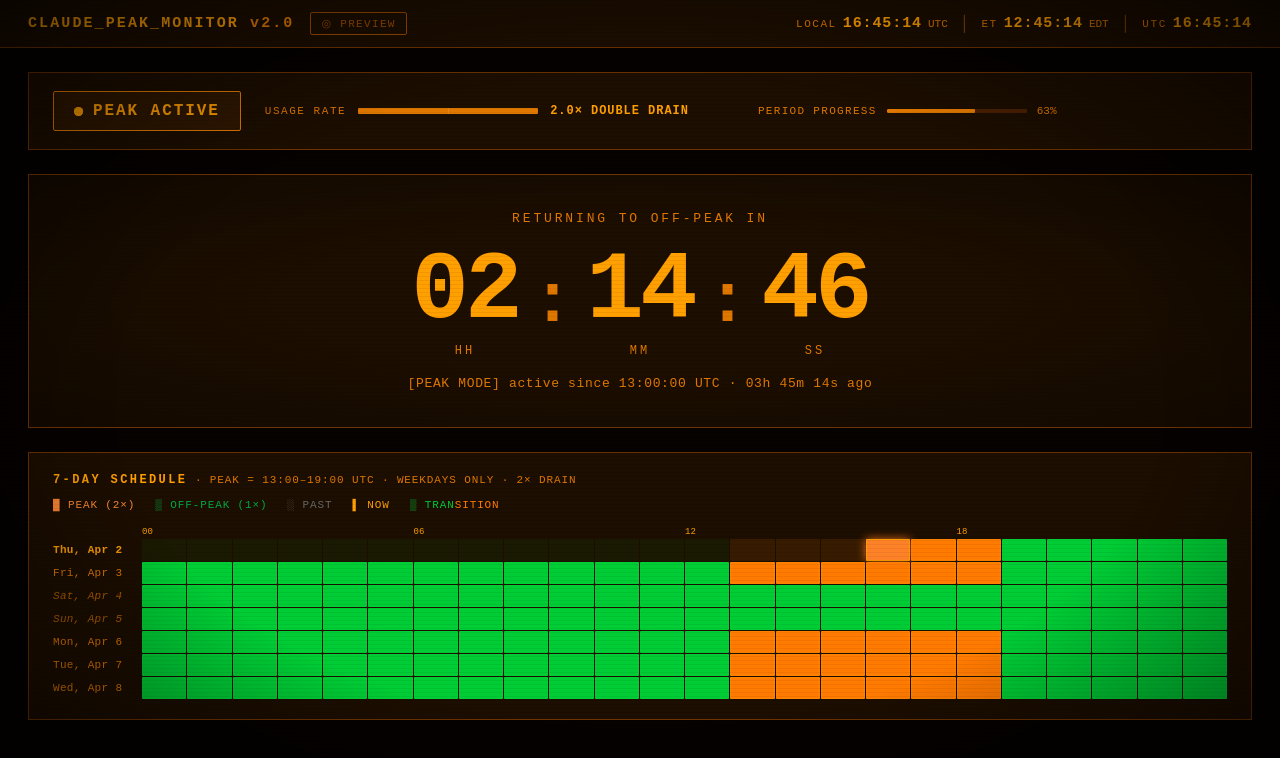
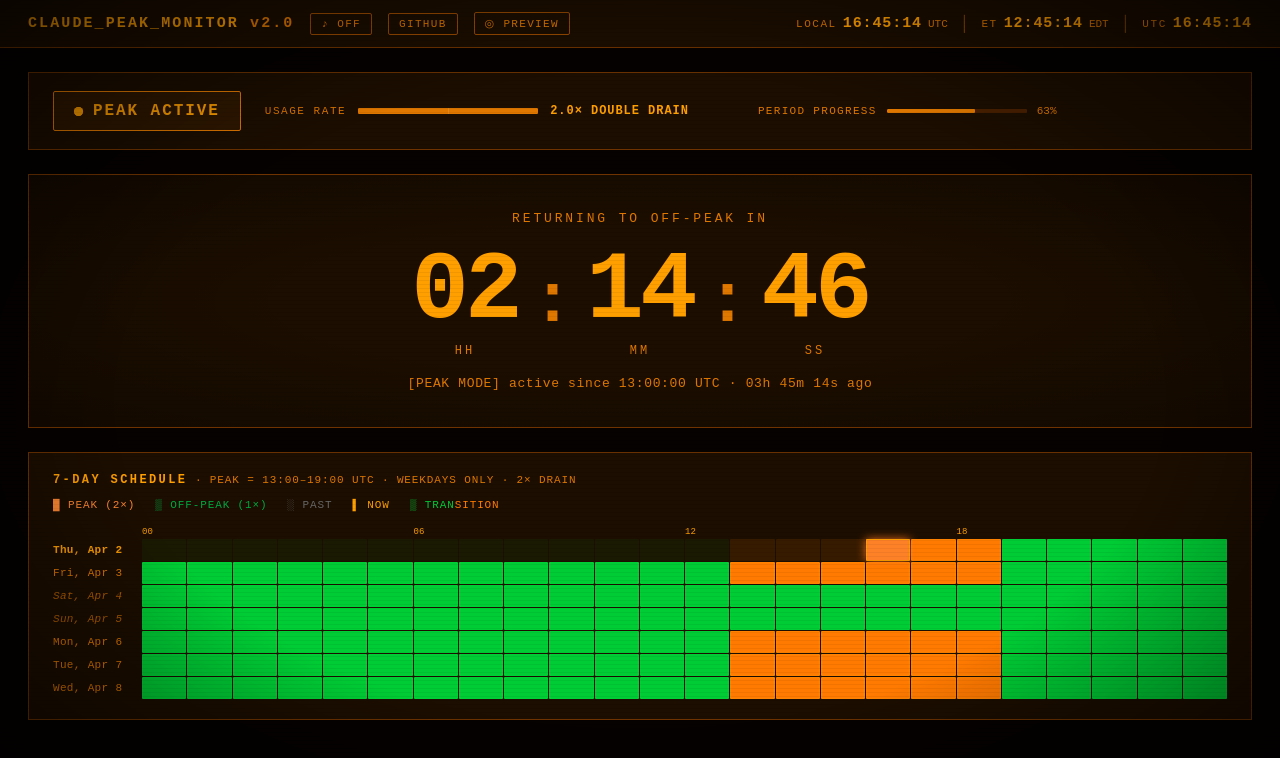
Before and after one commit to goforgold/claude-clock, a React (Vite) app: page / in a window 1280 px wide. Shown: the top 758 px of the page. Built offline with nearby package versions, Linux system fonts and the light colour scheme.

Commit message:
feat: audio alerts on peak transitions, GitHub link in header

```diff
--- a/src/App.css
+++ b/src/App.css
@@ -162,31 +162,31 @@ html, body {
   gap: 16px;
 }
 
-.preview-btn {
+.hdr-btn {
   font-family: var(--font);
   font-size: 11px;
   letter-spacing: 0.12em;
   padding: 4px 10px;
   border: 1px solid var(--accent-dim);
   background: transparent;
-  color: var(--accent-dim);
+  color: var(--accent-mid);
   cursor: pointer;
   border-radius: 2px;
-  transition: all 0.2s ease;
+  transition: color 0.2s ease, border-color 0.2s ease;
   white-space: nowrap;
+  text-decoration: none;
+  display: inline-flex;
+  align-items: center;
 }
 
-.preview-btn:hover {
+.hdr-btn:hover {
   border-color: var(--accent-mid);
-  color: var(--accent-mid);
+  color: var(--accent);
 }
 
-.preview-btn.preview-active {
+.hdr-btn-active {
   border-color: var(--accent);
   color: var(--accent);
-  text-shadow: var(--glow);
-  box-shadow: 0 0 8px rgba(255,255,255,0.1);
-  animation: pulse 1.8s ease-in-out infinite;
 }
 
 .hdr-title {
--- a/src/App.tsx
+++ b/src/App.tsx
@@ -1,4 +1,4 @@
-import { useState, useEffect, useMemo } from 'react'
+import { useState, useEffect, useMemo, useRef } from 'react'
 import './App.css'
 
 // ─── Constants ────────────────────────────────────────────────────────────────
@@ -253,12 +253,43 @@ function HeatmapGrid({ days }: { days: DayRow[] }) {
   )
 }
 
+// ─── Audio ────────────────────────────────────────────────────────────────────
+
+function playNote(ctx: AudioContext, freq: number, start: number, dur: number) {
+  const osc  = ctx.createOscillator()
+  const gain = ctx.createGain()
+  osc.connect(gain)
+  gain.connect(ctx.destination)
+  osc.type = 'sine'
+  osc.frequency.value = freq
+  gain.gain.setValueAtTime(0, start)
+  gain.gain.linearRampToValueAtTime(0.18, start + 0.015)
+  gain.gain.exponentialRampToValueAtTime(0.001, start + dur)
+  osc.start(start)
+  osc.stop(start + dur)
+}
+
+function playPeakStart(ctx: AudioContext) {
+  const t = ctx.currentTime
+  playNote(ctx, 523, t,        0.28)  // C5
+  playNote(ctx, 784, t + 0.18, 0.38)  // G5  — ascending "alert"
+}
+
+function playPeakEnd(ctx: AudioContext) {
+  const t = ctx.currentTime
+  playNote(ctx, 659, t,        0.28)  // E5
+  playNote(ctx, 392, t + 0.18, 0.42)  // G4  — descending "relief"
+}
+
 // ─── Main App ─────────────────────────────────────────────────────────────────
 
 export default function App() {
   const [booted, setBooted] = useState(false)
   const [now, setNow] = useState(() => new Date())
   const [previewFlip, setPreviewFlip] = useState(false)
+  const [audioEnabled, setAudioEnabled] = useState(false)
+  const audioCtxRef  = useRef<AudioContext | null>(null)
+  const prevPeakRef  = useRef<boolean | null>(null)
 
   // Clock tick — every second
   useEffect(() => {
@@ -267,8 +298,28 @@ export default function App() {
     return () => clearInterval(id)
   }, [booted])
 
-  const peakNow    = isPeak(now)
+  const peakNow     = isPeak(now)
   const displayPeak = previewFlip ? !peakNow : peakNow
+
+  // Play audio on real peak transitions (ignores preview flip)
+  useEffect(() => {
+    if (!booted) return
+    if (prevPeakRef.current === null) { prevPeakRef.current = peakNow; return }
+    if (prevPeakRef.current === peakNow) return
+    prevPeakRef.current = peakNow
+    if (audioEnabled && audioCtxRef.current) {
+      if (peakNow) playPeakStart(audioCtxRef.current)
+      else         playPeakEnd(audioCtxRef.current)
+    }
+  }, [peakNow, booted, audioEnabled])
+
+  function toggleAudio() {
+    if (!audioEnabled) {
+      if (!audioCtxRef.current) audioCtxRef.current = new AudioContext()
+      else audioCtxRef.current.resume()
+    }
+    setAudioEnabled(e => !e)
+  }
 
   // Recompute transitions every minute (or when peak status flips)
   const minuteTick = Math.floor(now.getTime() / 60_000)
@@ -333,9 +384,25 @@ export default function App() {
           <span className="hdr-title">
             CLAUDE_PEAK_MONITOR <span className="dim">v2.0</span>
           </span>
+          <button
+            className={`hdr-btn ${audioEnabled ? 'hdr-btn-active' : ''}`}
+            onClick={toggleAudio}
+            title={audioEnabled ? 'Disable audio alerts' : 'Enable audio alerts'}
+          >
+            {audioEnabled ? '♪ ON' : '♪ OFF'}
+          </button>
+          <a
+            href="https://github.com/goforgold/claude-clock"
+            target="_blank"
+            rel="noopener noreferrer"
+            className="hdr-btn hdr-link"
+            title="View source on GitHub"
+          >
+            GITHUB
+          </a>
           {import.meta.env.DEV && (
             <button
-              className={`preview-btn ${previewFlip ? 'preview-active' : ''}`}
+              className={`hdr-btn ${previewFlip ? 'hdr-btn-active' : ''}`}
               onClick={() => setPreviewFlip(f => !f)}
             >
               {previewFlip ? '◉ LIVE' : '◎ PREVIEW'}
```
